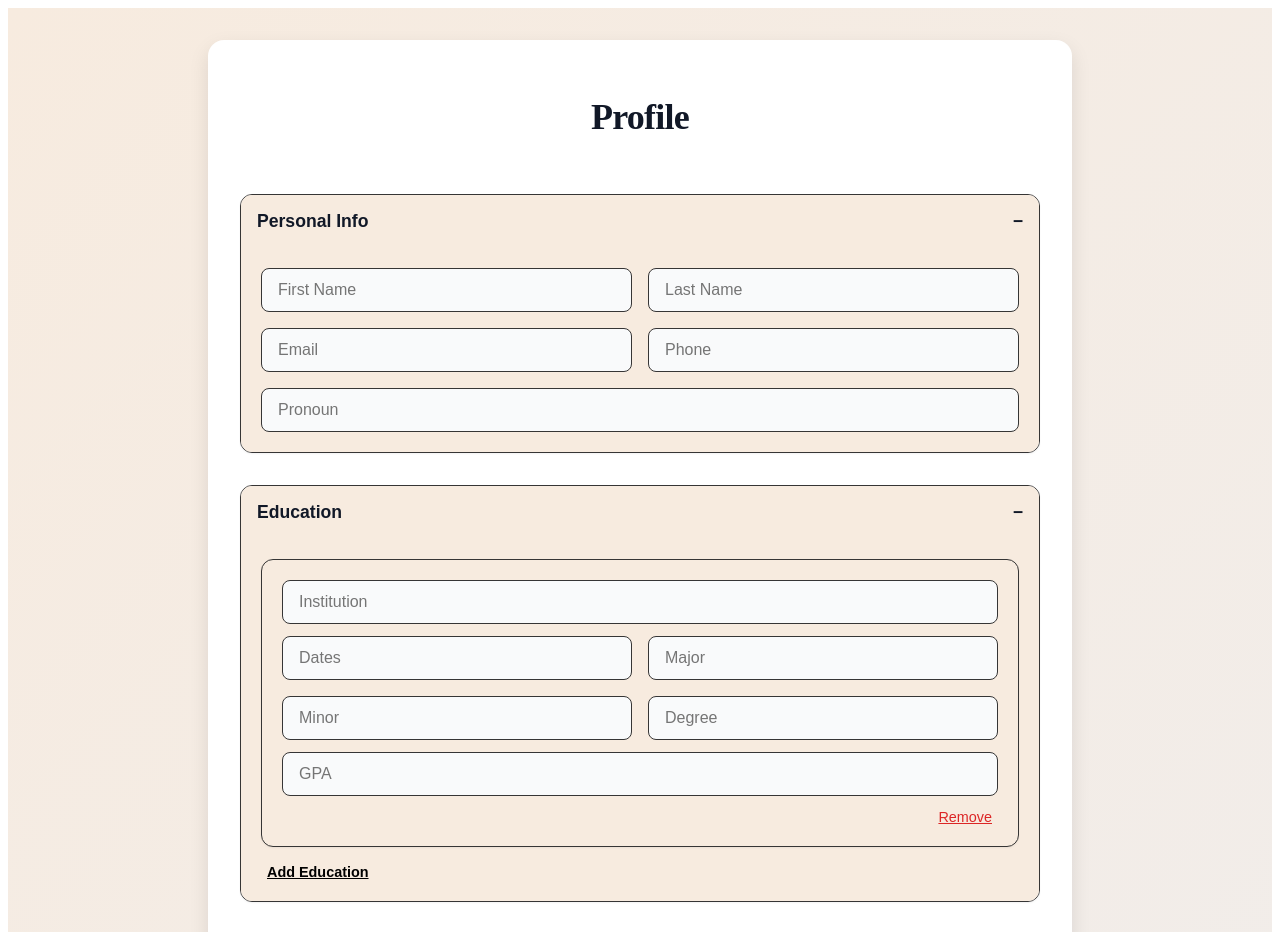
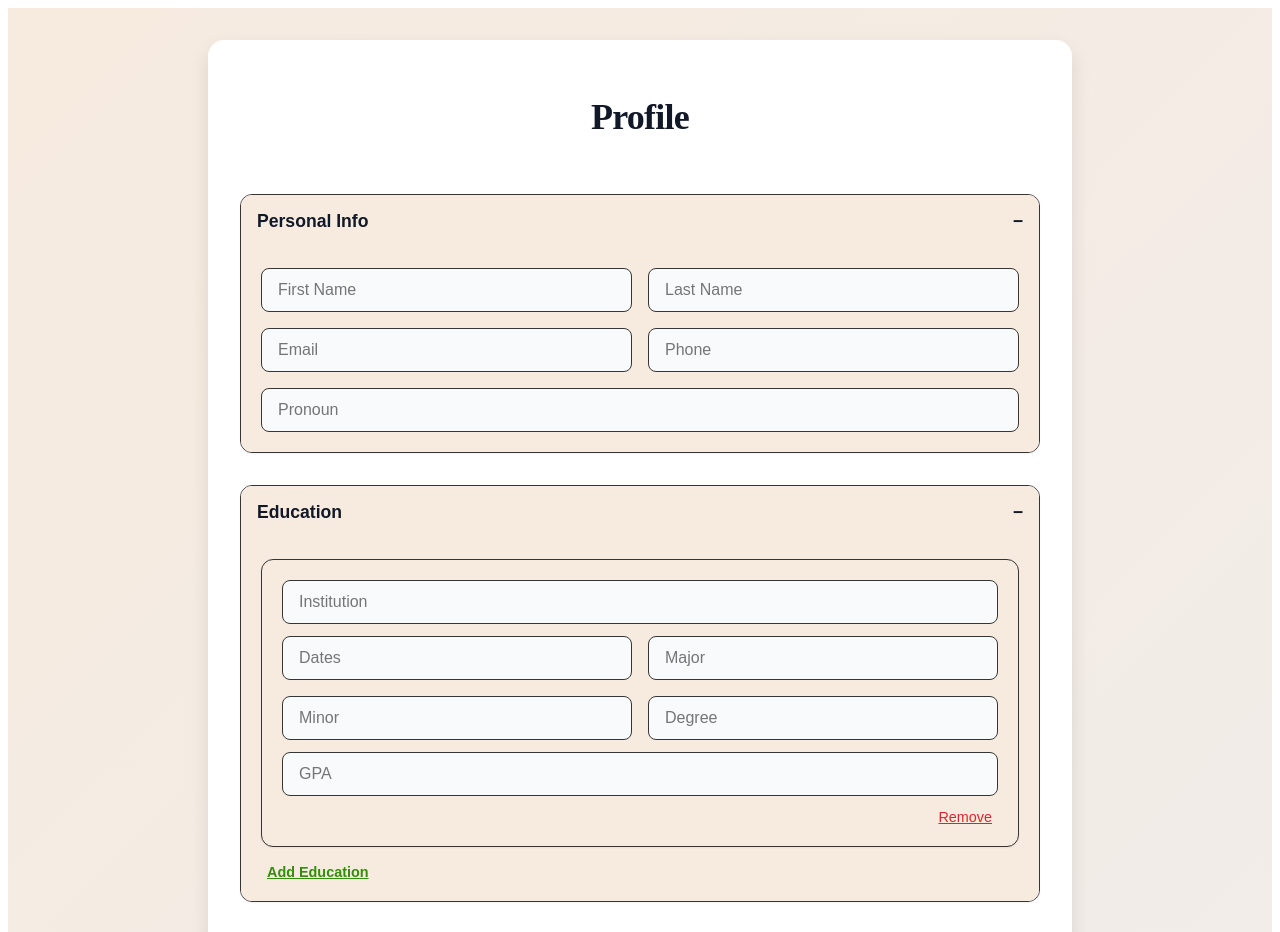
Before and after one commit to AdamPostMontjoie/Resumefy, a React app in the folder frontend/: page /profile in a window 1280 px wide. Shown: the top 932 px of the page. Built offline with nearby package versions, Linux system fonts and the light colour scheme; no server answers; sample sign-in values are in the browser's storage; the HTML template or start-up script is replaced by a standard one.

Commit message:
updated profile creation color scheme 3

```diff
--- a/frontend/src/routes/ProfileCreation/ProfileCreation.css
+++ b/frontend/src/routes/ProfileCreation/ProfileCreation.css
@@ -154,7 +154,7 @@
 }
 
 .add-button {
-  color: black;
+  color: rgb(51, 143, 9);
   font-weight: 600;
   text-decoration: underline;
   font-size: 0.9rem;
@@ -165,7 +165,7 @@
 }
 
 .add-button:hover {
-  background-color: #414141;
+  color: rgb(83, 196, 31);
 }
 
 .submit-button {
```
